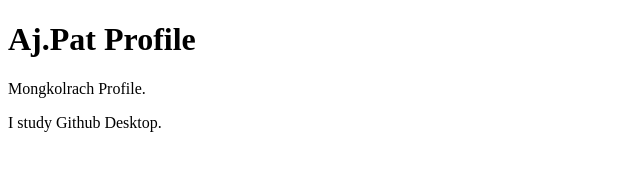
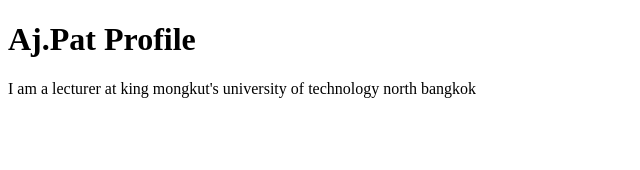
Before and after one commit to ttttontoey/test1, a plain HTML site: page index.html in a window 1280 px wide. Shown: the whole page, without its empty margins (0-640 px from the left). Drawn offline with Linux system fonts and the light colour scheme.

Commit message:
Revert "new1"
This reverts commit 38e8914a28152762f224b6b3de4e3873eccb6d8f.

```diff
--- a/index.html
+++ b/index.html
@@ -3,11 +3,10 @@
 <head>
     <meta charset="UTF-8">
     <meta name="viewport" content="width=device-width, initial-scale=1.0">
-    <title>Profile</title>
+    <title>Document</title>
 </head>
 <body>
     <h1>Aj.Pat Profile</h1>
-    <p>Mongkolrach Profile. </p>
-    <p>I study Github Desktop.</p>
+    <p>I am a lecturer at king mongkut's university of technology north bangkok </p>
 </body>
 </html>
```
